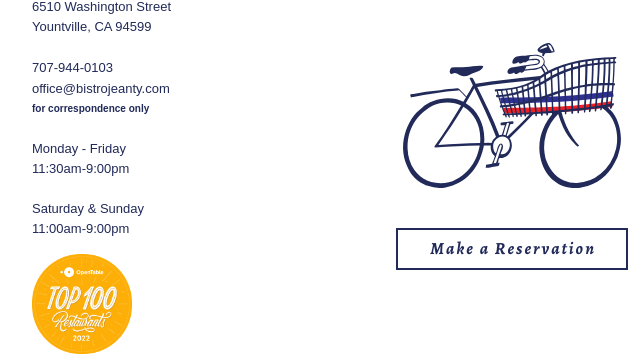
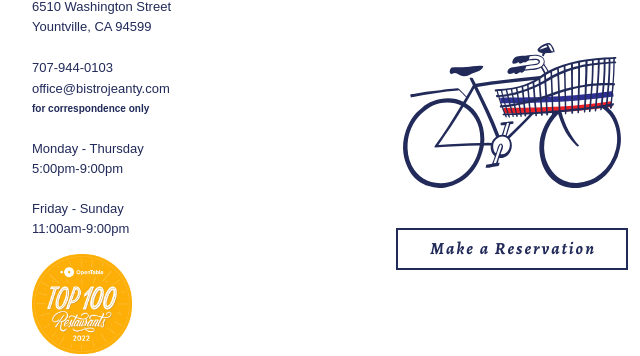
Before and after one commit to madebywink/bistrojeanty.com, a plain HTML site: page index.html in a window 1280 px wide. Shown: the part 2137-2493 px from the top of the page, 96-736 px from the left. Drawn offline with nearby package versions, Linux system fonts and the light colour scheme; a script that the page names is missing.

Commit message:
Update index.html
Updated hours

```diff
--- a/index.html
+++ b/index.html
@@ -105,8 +105,8 @@
       <div class="left-column"><img src="/images/DC2-2024 (1).png" width="121" alt="" class="image-8">
         <p class="paragraphcontact top">Bistro Jeanty<br>6510 Washington Street<br>Yountville, CA 94599</p><a id="tel-7079440103" href="#" class="phonelink">707-944-0103<br>‍</a><a id="mailto-office-bistrojeanty.com" href="#" class="emaillink">office@bistrojeanty.com</a>
         <div class="correspondence">for correspondence only</div>
-        <p class="paragraphcontact bottom">Monday - Friday <br> 11:30am-9:00pm</p>
-        <p class="paragraphcontact bottom">Saturday & Sunday <br> 11:00am-9:00pm</p>
+        <p class="paragraphcontact bottom">Monday - Thursday <br> 5:00pm-9:00pm</p>
+        <p class="paragraphcontact bottom">Friday - Sunday <br> 11:00am-9:00pm</p>
         <a href="https://www.opentable.com/r/bistro-jeanty-reservations-yountville?rid=30019&amp;restref=30019" target="_blank" class="link-block-2 w-inline-block"></a></div>
       <div class="middle-column"><img src="images/Artboard-2.svg" width="258" alt="" class="image-3"><a href="https://www.opentable.com/r/bistro-jeanty-reservations-yountville?rid=30019&amp;restref=30019" class="reservationbutton w-button">Make a Reservation</a></div>
       <div class="right-column">
```
